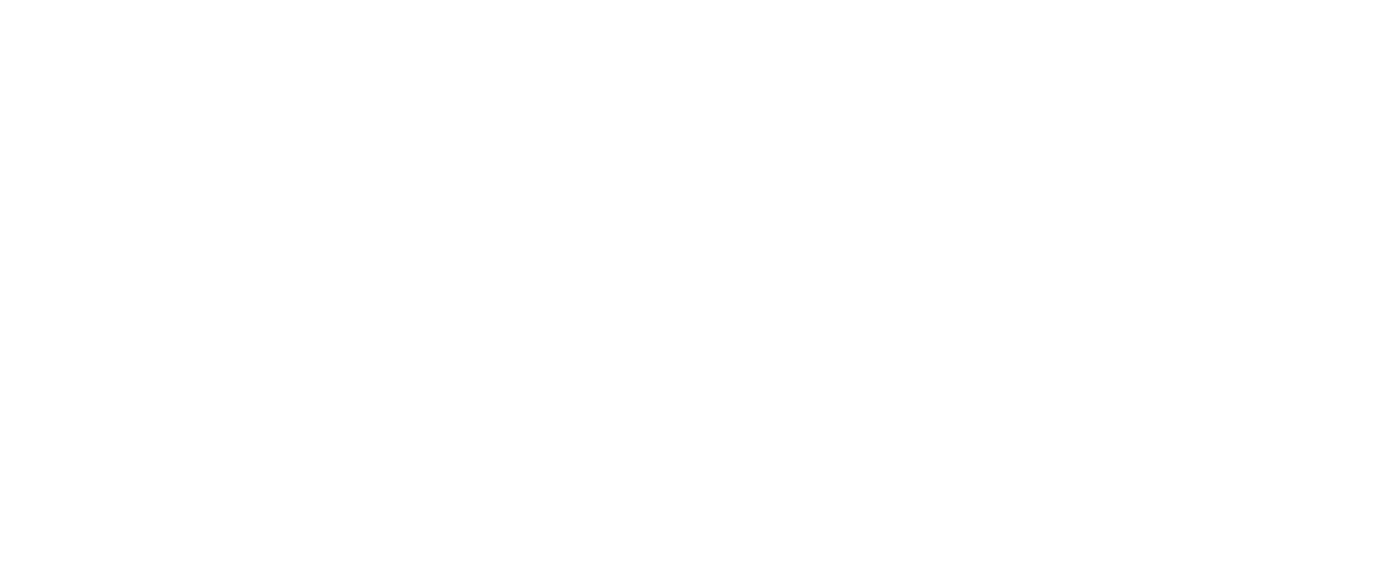
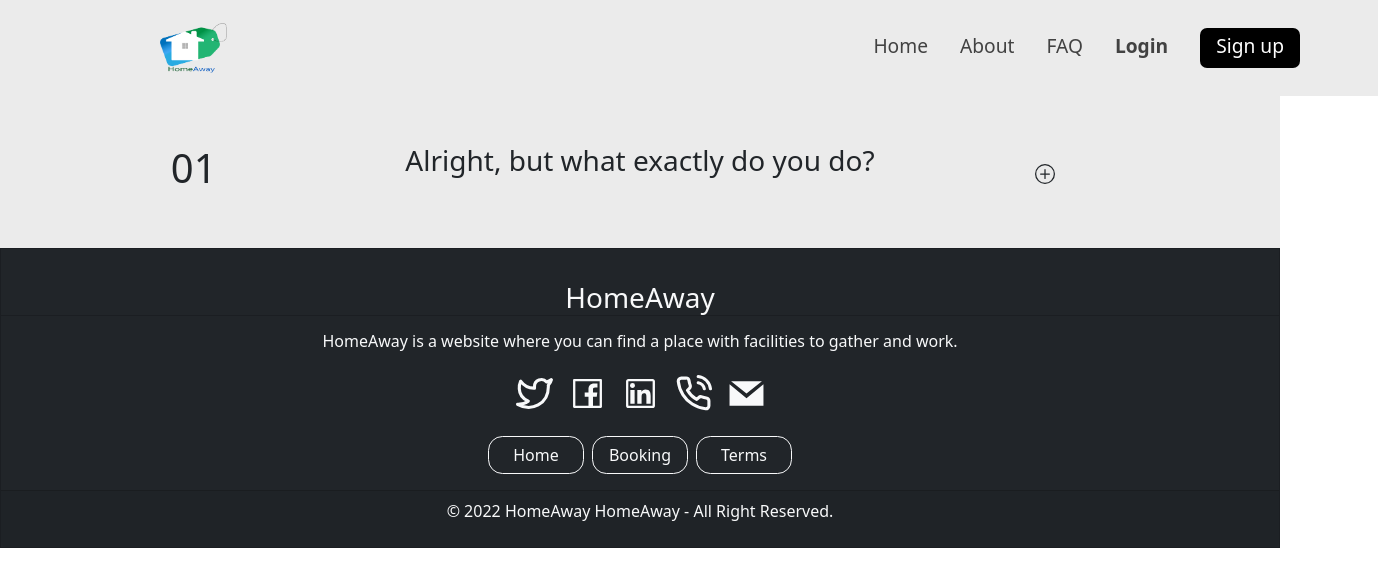
Before and after one commit to GP-43/homeaway-frontend, a React (Create React App) app: page /faq in a window 1280 px wide. Before the commit this address had no page. Shown: the top 586 px of the page, 1378 px wide, since content can reach past the window. Built offline with nearby package versions, Linux system fonts and the light colour scheme.

Commit message:
need to add css

```diff
--- a/src/App.js
+++ b/src/App.js
@@ -19,6 +19,7 @@ import Signup from "./views/pages/anons/Signup";
 import AddNewRent from './components/user/add_new_rening/AddNewRent';
 import AddNewPlace from "./views/pages/user/AddNewPlace";
 import Complaints from './views/pages/Admin/Complaints';
+import FAQ from "./views/pages/anons/FAQ";
 function App() {
     return (
         <div>
@@ -27,6 +28,7 @@ function App() {
                     <Route path='/' element={<Home />} />
                     <Route path='/login' element={<Login />} />
                     <Route path='/signup' element={<Signup />} />
+                    <Route path='/faq' element={<FAQ/>} />
                 </Route>
                 <Route path='/user' element={<HomeAwayUser />}>
                     <Route path='/user/' element={<UserHome />} />
--- a/src/assets/styles/_main.scss
+++ b/src/assets/styles/_main.scss
@@ -37,3 +37,4 @@
 @import "partials/anons/latest_place";
 @import "partials/user/add-new-place";
 @import "partials/admin/complaints";
+@import "partials/anons/faq";
--- /dev/null
+++ b/src/assets/styles/partials/anons/_faq.scss
@@ -0,0 +1,21 @@
+.faq{
+  border-radius: 15px;
+  //width: 1000px;
+  .number{
+    text-align: center;
+  }
+  .icon-section{
+    width: 20px;
+    height: 20px;
+    cursor: pointer;
+  }
+  .question{
+    text-align: center;
+  }
+  .answer{
+    text-align: center;
+  }
+}
+.faq:hover, .faq:focus, .faq::after{
+  background-color: #FFFFFF;
+}
--- /dev/null
+++ b/src/components/anons/faq/FAQ_question.jsx
@@ -0,0 +1,28 @@
+import React, {useState} from 'react';
+import {Col,Row} from 'react-bootstrap'
+import {BsPlusCircle} from 'react-icons/bs';
+
+function FAQ_question() {
+    const [isShown, setIsShown] = useState(false);
+
+    const handleClick = event => {
+        setIsShown(current => !current);
+    };
+    return (
+        <Row className='faq mx-lg-5'>
+            <Col><h1 className='number'>01</h1></Col>
+            <Col xs={9}>
+                <div><h3 className='question'>Alright, but what exactly do you do?</h3></div>
+                {isShown && (
+                    <div>
+                        <p className='answer'>As a creative agency we work with you to develop solutions to address your
+                            brand needs. That includes various aspects of brand planning and strategy, marketing and design.
+                        </p>
+                    </div>
+                    )}
+            </Col>
+            <Col className='mt-lg-3'><BsPlusCircle className='icon-section'onClick={handleClick}/></Col>
+        </Row>
+    )
+}
+export default FAQ_question;
--- a/src/components/user/place_description/AddRating.jsx
+++ b/src/components/user/place_description/AddRating.jsx
@@ -1,4 +1,4 @@
-import ReactStars from "react-rating-stars-component";
+//import ReactStars from "react-rating-stars-component";
 import React from "react";
 
 function AddRating() {
@@ -7,12 +7,13 @@ function AddRating() {
     };
 
     return (
-        <ReactStars
-            count={5}
-            onChange={ratingChanged}
-            size={24}
-            activeColor="#ffd700"
-        />
+        <div></div>
+        // <ReactStars
+        //     count={5}
+        //     onChange={ratingChanged}
+        //     size={24}
+        //     activeColor="#ffd700"
+        // />
     );
 }
 
--- /dev/null
+++ b/src/views/pages/anons/FAQ.jsx
@@ -0,0 +1,13 @@
+import React from 'react';
+import {Col,Row,Container} from 'react-bootstrap'
+import FAQ_question from "../../../components/anons/faq/FAQ_question";
+function FAQ() {
+    return (
+        <Container>
+            <Col className='my-lg-5'>
+                <FAQ_question/>
+            </Col>
+        </Container>
+    )
+}
+export default FAQ;
```
